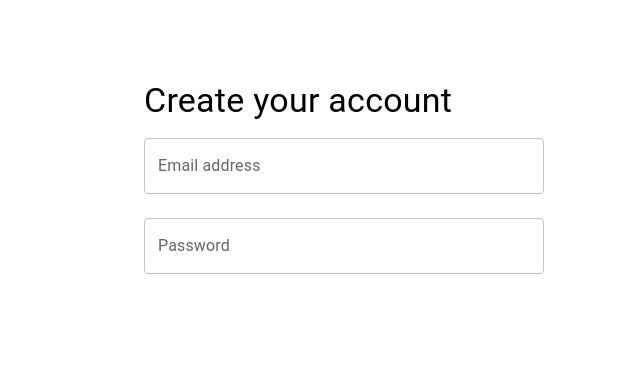
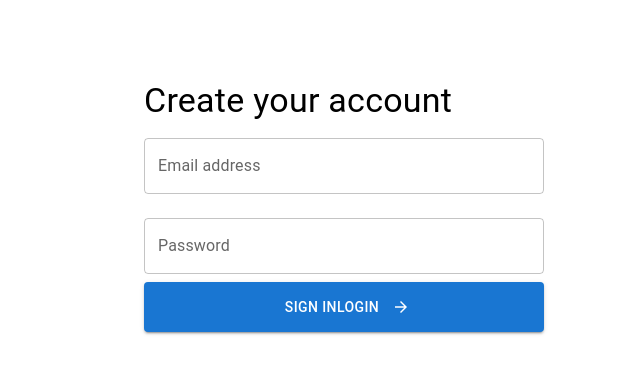
Before and after one commit to Amrmhani/final-react-pro, a React (Vite) app: page /login in a window 1280 px wide. Shown: the top 374 px of the page, without its empty margins (640-1280 px from the left). Built offline with nearby package versions, Linux system fonts and the light colour scheme; the HTML template or start-up script is replaced by a standard one.

Commit message:
Add login button with loading state

```diff
--- a/src/assets/LogIn/Login.jsx
+++ b/src/assets/LogIn/Login.jsx
@@ -72,6 +72,20 @@ export default function Register() {
 
                 />
 
+                <Button
+                    type="submit"
+                    variant="contained"
+                    fullWidth
+                    sx={{ height: 50, gap: 1 }}
+                    endIcon={
+                        <img src={Icon} alt="Icon" width="12" height="12" />
+                    }
+                    disabled={isSubmitting}
+                >
+                     Sign in
+
+                    {isSubmitting ? "Loading..." : "Login"}
+                </Button>
 
 
             </Box>
```
Lines whose indentation alone changed are shown as unchanged.
